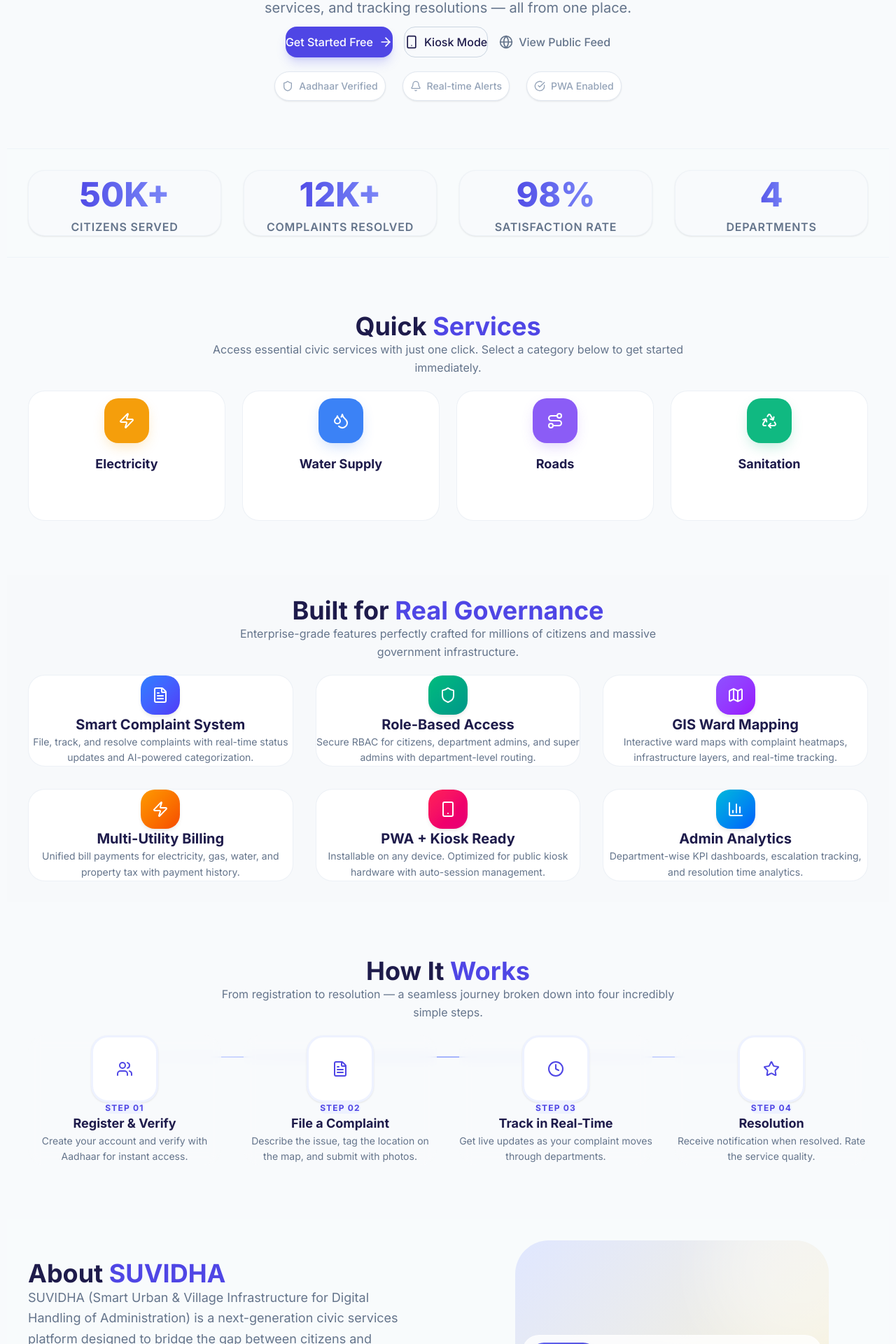
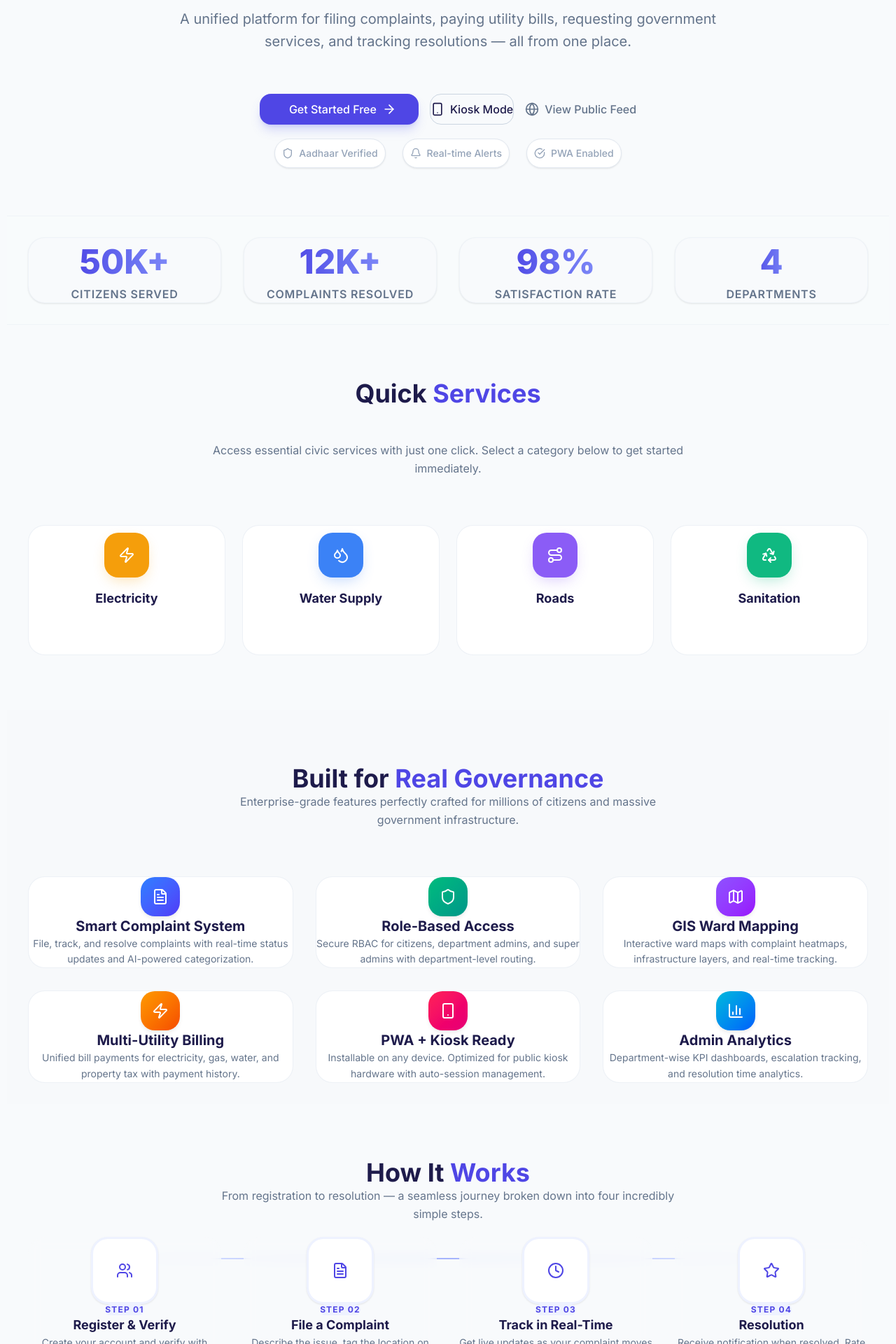
Before and after one commit to SAHILJAIN2024/SUVIDHA, a Next.js app in the folder frontend/: page / in a window 1280 px wide. Shown: the part 853-2773 px from the top of the page at 70% size. Built offline with nearby package versions, Linux system fonts and the light colour scheme.

Commit message:
botton fixes

```diff
--- a/frontend/app/page.tsx
+++ b/frontend/app/page.tsx
@@ -231,7 +231,7 @@
               <Button variant="ghost" size={scrolled ? "sm" : "md"} className="transition-all">Sign In</Button>
             </Link>
             <Link href="/auth/register">
-              <Button variant="primary" size={scrolled ? "sm" : "md"} rightIcon={<ArrowRight className="h-4 w-4" />} className="transition-all shadow-md text-xs sm:text-sm px-2 sm:px-4">
+              <Button variant="primary" size={scrolled ? "sm" : "md"} rightIcon={<ArrowRight className="h-4 w-4" />} className="transition-all shadow-md text-xs sm:text-sm !pr-2 !pl-[18px] sm:!pr-4 sm:!pl-[26px]">
                 Register
               </Button>
             </Link>
@@ -361,9 +361,15 @@
             transition={{ duration: 0.6, delay: 0.2 }}
             className="max-w-3xl mx-auto text-sm sm:text-base md:text-lg lg:text-xl text-fg-secondary leading-relaxed mb-6 sm:mb-10 px-2"
           >
+              {/* ── Spacer ── */}
+      <div className="h-6 sm:h-8 lg:h-12" />
+
             A unified platform for filing complaints, paying utility bills,
             requesting government services, and tracking resolutions — all from one place.
           </motion.p>
+            {/* ── Spacer ── */}
+      <div className="h-6 sm:h-8 lg:h-12" />
+
 
           <motion.div
             initial={{ opacity: 0, y: 20 }}
@@ -372,7 +378,11 @@
             className="flex flex-col sm:flex-row items-center justify-center gap-3 sm:gap-4 px-2 w-full sm:w-auto"
           >
             <Link href="/auth/register" className="w-full sm:w-auto">
-              <Button size="lg" rightIcon={<ArrowRight className="h-4 w-4 sm:h-5 sm:w-5" />} className="px-4 sm:px-8 w-full sm:w-auto shadow-lg shadow-primary-500/25 hover:shadow-xl hover:-translate-y-0.5 transition-all text-sm sm:text-base">
+              <Button
+  size="lg"
+  rightIcon={<ArrowRight className="h-4 w-4 sm:h-5 sm:w-5" />}
+  className="!pr-4 !pl-[26px] sm:!pr-8 sm:!pl-[42px] w-full sm:w-auto shadow-lg shadow-primary-500/25 hover:shadow-xl hover:-translate-y-0.5 transition-all text-sm sm:text-base"
+>
   Get Started Free
 </Button>
             </Link>
@@ -444,10 +454,17 @@
             <div className="text-center mb-8 sm:mb-12 flex flex-col items-center">
               <h2 className="text-2xl sm:text-3xl md:text-4xl font-bold text-fg mb-3 sm:mb-4">
                 Quick <span className="text-primary-600">Services</span>
+                  {/* ── Spacer ── */}
+      <div className="h-6 sm:h-8 lg:h-12" />
+
               </h2>
+
               <p className="max-w-2xl mx-auto text-sm sm:text-base text-fg-secondary leading-relaxed px-2">
                 Access essential civic services with just one click. Select a category below to get started immediately.
               </p>
+                {/* ── Spacer ── */}
+      <div className="h-6 sm:h-8 lg:h-12" />
+
             </div>
             <div className="grid grid-cols-1 sm:grid-cols-2 lg:grid-cols-4 gap-4 sm:gap-6">
               {quickServices.map((service, i) => (
@@ -466,13 +483,21 @@
         <div className="absolute inset-0 bg-gradient-to-b from-transparent via-primary-50/10 to-transparent dark:via-primary-900/5 pointer-events-none -z-10" />
         <div className="w-full max-w-7xl px-4 sm:px-6 lg:px-8 py-12 sm:py-20 relative">
           <RevealSection>
+              {/* ── Spacer ── */}
+      <div className="h-6 sm:h-8 lg:h-12" />
+
             <div className="text-center flex flex-col items-center mb-10 sm:mb-16">
               <h2 className="text-2xl sm:text-3xl md:text-4xl font-bold text-fg mb-3 sm:mb-4">
                 Built for <span className="text-primary-600">Real Governance</span>
+
               </h2>
               <p className="max-w-2xl mx-auto text-sm sm:text-base text-fg-secondary leading-relaxed px-2">
+
                 Enterprise-grade features perfectly crafted for millions of citizens and massive government infrastructure.
               </p>
+                {/* ── Spacer ── */}
+      <div className="h-6 sm:h-8 lg:h-12" />
+
             </div>
 
 
@@ -489,13 +514,17 @@
                 variants={fadeUp}
                 custom={i}
                 whileHover={{ y: -4 }}
-                className="group flex flex-col items-center text-center p-4 sm:p-6 lg:p-8 rounded-2xl sm:rounded-3xl bg-surface border border-border/60 hover:shadow-xl hover:shadow-primary-500/5 transition-all duration-300"
+              className="group flex flex-col items-center text-center pt-8 pb-6 px-4 sm:pt-12 sm:pb-10 sm:px-6 lg:pt-16 lg:pb-12 lg:px-8 rounded-2xl sm:rounded-3xl bg-surface border border-border/60 hover:shadow-xl hover:shadow-primary-500/5 transition-all duration-300"
 >
-                <div className={`w-10 h-10 sm:w-14 sm:h-14 mx-auto rounded-xl sm:rounded-2xl bg-gradient-to-br ${feature.color} flex items-center justify-center text-white mb-3 sm:mb-6 group-hover:scale-110 group-hover:rotate-[-5deg] transition-transform duration-500 shadow-md text-lg sm:text-2xl`}>
+              <div className={`w-10 h-10 sm:w-14 sm:h-14 mx-auto rounded-xl sm:rounded-2xl bg-gradient-to-br ${feature.color} flex items-center justify-center text-white mb-4 sm:mb-6 group-hover:scale-110 group-hover:rotate-[-5deg] transition-transform duration-500 shadow-md text-lg sm:text-2xl`}>
     {feature.icon}
   </div>
-                <h3 className="text-base sm:text-lg lg:text-xl font-bold text-fg mb-2 sm:mb-3">{feature.title}</h3>
-                <p className="text-xs sm:text-sm text-fg-secondary leading-relaxed">{feature.description}</p>
+              <h3 className="text-base sm:text-lg lg:text-xl font-bold text-fg mb-2 sm:mb-3">
+    {feature.title}
+  </h3>
+  <p className="text-xs sm:text-sm text-fg-secondary leading-relaxed">
+    {feature.description}
+  </p>
              </motion.div>
             ))}
           </motion.div>
@@ -506,6 +535,7 @@
       {/* ── Spacer ── */}
       <div className="h-6 sm:h-8 lg:h-12" />
 
+      {/* ── How It Works ─────────────────────────────────── */}
      {/* ── How It Works ─────────────────────────────────── */}
       <section id="how-it-works" className="w-full flex justify-center bg-bg p-2.5">
         <div className="w-full max-w-7xl px-4 sm:px-6 lg:px-8 py-12 sm:py-20">
@@ -520,13 +550,22 @@
             </div>
 
 
-          <div className="grid sm:grid-cols-2 lg:grid-cols-4 gap-4 sm:gap-6 lg:gap-8 relative">
+          {/* Changed this div to a motion.div with your stagger variants */}
+          <motion.div
+            variants={stagger}
+            initial="hidden"
+            whileInView="visible"
+            viewport={{ once: true, margin: "-50px" }}
+            className="grid sm:grid-cols-2 lg:grid-cols-4 gap-4 sm:gap-6 lg:gap-8 relative"
+          >
             {/* Connector line perfectly centered behind icons */}
             <div className="hidden lg:block absolute top-10 left-[12%] right-[12%] h-0.5 bg-gradient-to-r from-primary-100 via-primary-300 to-primary-100 dark:from-primary-900/40 dark:via-primary-700/60 dark:to-primary-900/40 z-0" />
 
             {howItWorksSteps.map((item, i) => (
-
                 <motion.div
+                  key={i} // Added missing React key
+                  variants={fadeUp} // Applied your fadeUp variant
+                  custom={i} // Passes the index so they stagger one by one
                   whileHover={{ y: -4 }}
                   className="relative z-10 group flex flex-col items-center text-center bg-bg/60 backdrop-blur-sm p-3 sm:p-4 rounded-2xl sm:rounded-3xl transition-all duration-300"
                 >
@@ -539,13 +578,11 @@
                   <h3 className="text-sm sm:text-base lg:text-lg font-bold text-fg mb-2 sm:mb-3">{item.title}</h3>
                   <p className="text-xs sm:text-sm text-fg-secondary leading-relaxed px-1 sm:px-2">{item.description}</p>
                 </motion.div>
-
             ))}
-          </div>
+          </motion.div>
           </RevealSection>
         </div>
       </section>
-
       {/* ── Spacer ── */}
       <div className="h-6 sm:h-8 lg:h-12" />
 
@@ -636,7 +673,8 @@
                     <Button
                       variant="secondary"
                       size="lg"
-                      className="bg-white text-primary-700 hover:bg-white/90 shadow-xl px-4 sm:px-8 py-3 text-sm sm:text-base hover:-translate-y-0.5 transition-all w-full sm:w-auto"
+                      className="bg-white text-primary-700 hover:bg-white/90 shadow-xl !pr-4 !pl-[26px] sm:!pr-8 sm:!pl-[42px] py-3 text-sm sm:text-base hover:-translate-y-0.5 transition-all w-full sm:w-auto"
+
                       rightIcon={<ChevronRight className="h-4 w-4 sm:h-5 sm:w-5" />}
                     >
                       Register as Citizen
@@ -646,7 +684,7 @@
                     <Button
                       variant="outline"
                       size="lg"
-                      className="border-white/40 text-white hover:bg-white/10 hover:border-white/70 px-4 sm:px-8 py-3 text-sm sm:text-base hover:-translate-y-0.5 transition-all w-full sm:w-auto"
+                      className="border-white/40 text-white hover:bg-white/10 hover:border-white/70 !pr-4 !pl-[26px] sm:!pr-8 sm:!pl-[42px] py-3 text-sm sm:text-base hover:-translate-y-0.5 transition-all w-full sm:w-auto"
 >
                       Admin Login
                     </Button>
```
Lines whose indentation alone changed are shown as unchanged.
